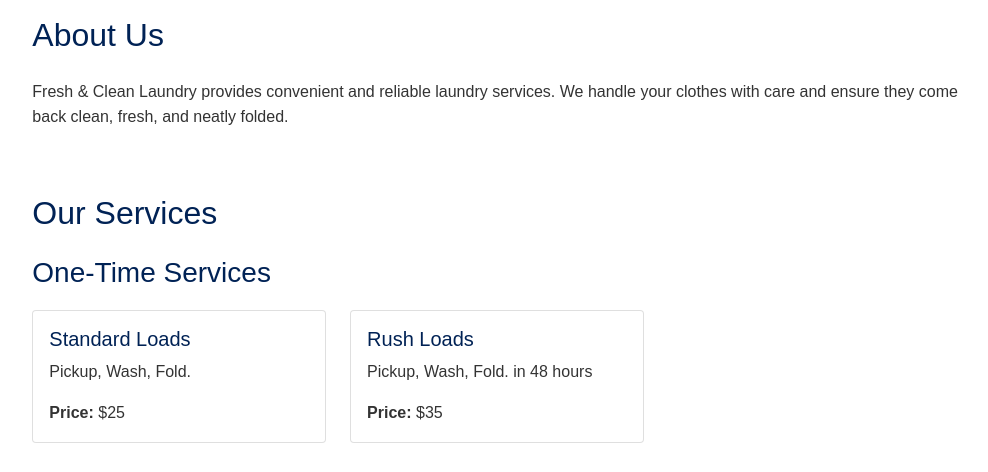
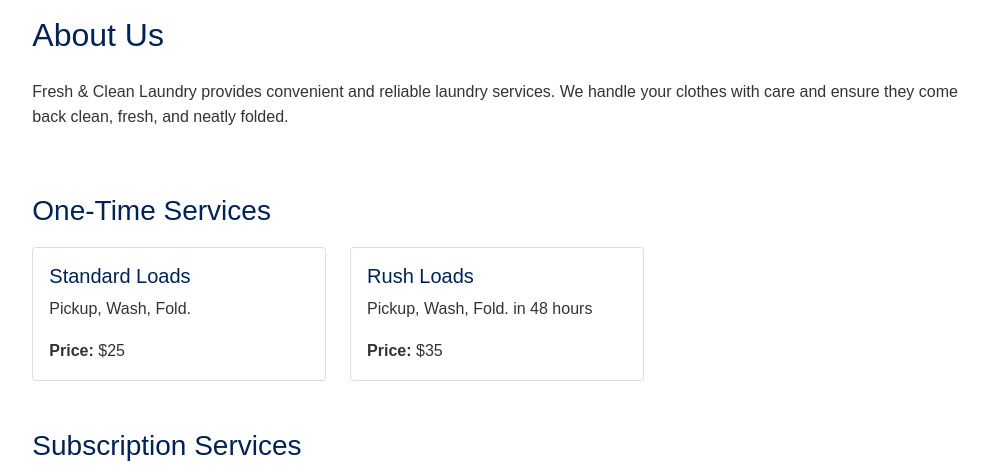
Before and after one commit to Hotschmoe/strongs-simple-services, a Flask app: page /homepage in a window 1280 px wide. Shown: the part 309-781 px from the top of the page, without its empty margins (143-1131 px from the left). Run offline with Flask 2, Linux system fonts and the light colour scheme.

Commit message:
viz update
viz update

```diff
--- a/app_frontend/templates/homepage.html
+++ b/app_frontend/templates/homepage.html
@@ -20,7 +20,6 @@
 
             <div class="row mb-5">
                 <div class="col-md-12">
-                    <h2 class="mb-4">Our Services</h2>
                     <div class="row">
                         {% if business_config['services']['oneTime'] %}
                         <div class="col-12 mb-4">
--- a/app_frontend/templates/order_service.html
+++ b/app_frontend/templates/order_service.html
@@ -24,7 +24,6 @@
             <form id="orderForm">
                 <div class="row mb-5">
                     <div class="col-md-12">
-                        <h2 class="mb-4">Our Services</h2>
                         <div class="row">
                             {% if business_config['services']['oneTime'] %}
                             <div class="col-12 mb-4">
```
